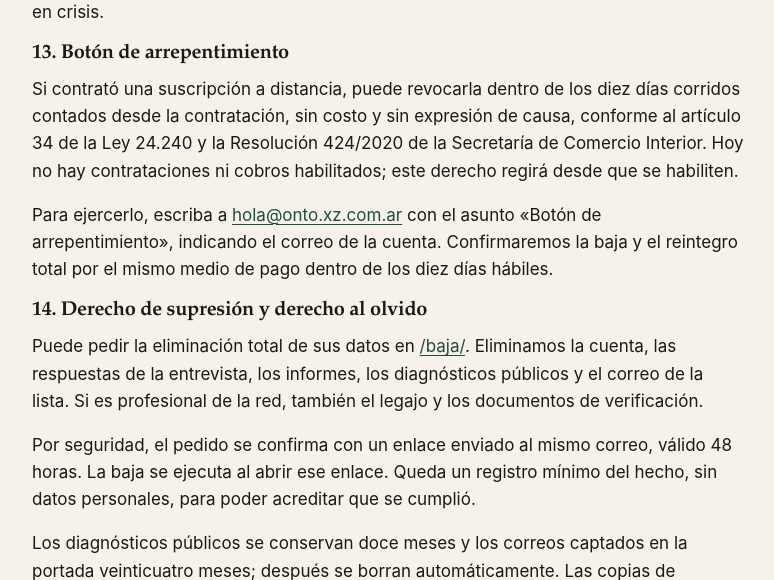
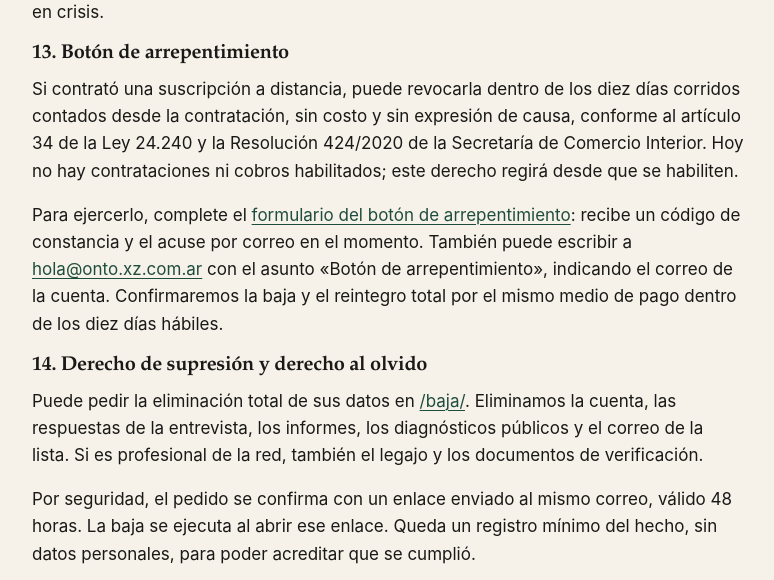
Before and after one commit to leoivars/onto-ia, a Django app: page /legal/ in a window 1280 px wide. Shown: the part 3328-3908 px from the top of the page, without its empty margins (252-1026 px from the left). Run offline with Django 5.2, Linux system fonts and the light colour scheme; data comes from the database, SQL or seed files in the repository.

Commit message:
feat: formulario del botón de arrepentimiento con constancia y acuses

```diff
--- a/config/urls.py
+++ b/config/urls.py
@@ -17,6 +17,7 @@ urlpatterns = [
     path("legal/", wv.legal, name="legal"),
     path("ayuda/", wv.ayuda_view, name="ayuda"),
     path("baja/", wv.baja, name="baja"),
+    path("arrepentimiento/", wv.arrepentimiento, name="arrepentimiento"),
     path("baja/<str:token>/", wv.baja_confirmar, name="baja_confirmar"),
     path("baja-correos/<str:token>/", wv.baja_correos, name="baja_correos"),
     path("ig/<slug:nombre>.jpg", wv.publicacion_imagen, name="publicacion_imagen"),
--- a/templates/base.html
+++ b/templates/base.html
@@ -63,7 +63,7 @@
         <a href="{% url 'ayuda' %}"><strong>Necesito ayuda ahora</strong></a>
         <a href="{% url 'legal' %}">Términos y privacidad</a>
         <a href="{% url 'pricing' %}">Precios</a>
-        <a href="{% url 'legal' %}#arrepentimiento">Botón de arrepentimiento</a>
+        <a href="{% url 'arrepentimiento' %}">Botón de arrepentimiento</a>
       </div>
     </div>
     <div class="wrap tiny muted">© {% now "Y" %} {{ SITE_NAME }} · Mendoza, Argentina</div>
--- a/templates/web/gestion.html
+++ b/templates/web/gestion.html
@@ -120,6 +120,11 @@
         <p class="kicker">Correos</p>
         <p class="small">{{ secuencia_pendiente }} correos de seguimiento programados sin enviar.</p>
         <a class="btn btn-sm btn-ghost" href="{% url 'admin:web_emailsecuencia_changelist' %}">Ver secuencia</a>
+        {% if arrepentimientos %}
+          <p class="small" style="margin-top:10px;"><strong>{{ arrepentimientos }} solicitud(es) de
+            arrepentimiento sin responder.</strong> El plazo es de diez días hábiles.</p>
+          <a class="btn btn-sm btn-ghost" href="{% url 'admin:web_arrepentimiento_changelist' %}">Ver solicitudes</a>
+        {% endif %}
       </div>
       <div class="card">
         <p class="kicker">Accesos</p>
--- a/templates/web/legal.html
+++ b/templates/web/legal.html
@@ -144,7 +144,9 @@
       de la Ley 24.240 y la Resolución 424/2020 de la Secretaría de Comercio Interior.
       {% if not pagos_activos %}Hoy no hay contrataciones ni cobros habilitados; este derecho regirá
       desde que se habiliten.{% endif %}</p>
-    <p>Para ejercerlo, escriba a
+    <p>Para ejercerlo, complete el
+      <a href="{% url 'arrepentimiento' %}">formulario del botón de arrepentimiento</a>: recibe un
+      código de constancia y el acuse por correo en el momento. También puede escribir a
       <a href="mailto:{{ contacto }}?subject=Bot%C3%B3n%20de%20arrepentimiento">{{ contacto }}</a>
       con el asunto «Botón de arrepentimiento», indicando el correo de la cuenta. Confirmaremos la
       baja y el reintegro total por el mismo medio de pago dentro de los diez días hábiles.</p>
--- a/web/models.py
+++ b/web/models.py
@@ -1,4 +1,4 @@
-from datetime import date
+from datetime import date, timedelta
 
 from django.conf import settings
 from django.db import models
@@ -269,3 +269,39 @@ class DispositivoTOTP(models.Model):
     def __str__(self):
         estado = "activo" if self.confirmado_en else "sin confirmar"
         return f"{self.user} · {estado}"
+
+
+class Arrepentimiento(models.Model):
+    """Solicitud de revocación de una contratación a distancia (Res. 424/2020).
+
+    Se registra siempre, aunque el correo de acuse falle: la constancia es la que
+    acredita que el pedido existió y cuándo entró.
+    """
+
+    ESTADOS = [
+        ("recibida", "Recibida"),
+        ("respondida", "Respondida"),
+        ("rechazada", "Rechazada"),
+    ]
+
+    codigo = models.CharField(max_length=12, unique=True)
+    email = models.EmailField()
+    nombre = models.CharField(max_length=120, blank=True)
+    detalle = models.TextField(blank=True, help_text="Lo que escribió la persona.")
+    estado = models.CharField(max_length=12, choices=ESTADOS, default="recibida")
+    creada = models.DateTimeField(auto_now_add=True)
+    respondida_en = models.DateTimeField(null=True, blank=True)
+    nota = models.TextField(blank=True, help_text="Respuesta interna, no se envía.")
+
+    class Meta:
+        ordering = ("-creada",)
+        verbose_name = "solicitud de arrepentimiento"
+        verbose_name_plural = "solicitudes de arrepentimiento"
+
+    def __str__(self):
+        return f"{self.codigo} · {self.email} · {self.get_estado_display()}"
+
+    @property
+    def vence(self):
+        """Último día para responder: diez días hábiles desde la recepción."""
+        return self.creada + timedelta(days=14)
--- a/web/views.py
+++ b/web/views.py
@@ -438,7 +438,7 @@ def gestion(request):
 
     from . import analitica_ig, instagram
     from .metricas import resumen as resumen_metricas
-    from .models import EmailSecuencia, Lead, Publicacion
+    from .models import Arrepentimiento, EmailSecuencia, Lead, Publicacion
 
     carpeta = Path(cfg.MEDIA_ROOT) / "publicaciones"
 
@@ -489,6 +489,88 @@ def gestion(request):
             created_at__gte=timezone.now() - timedelta(days=7)).count(),
         "leads": Lead.objects.count(),
         "secuencia_pendiente": EmailSecuencia.objects.filter(enviado=False).count(),
+        "arrepentimientos": Arrepentimiento.objects.filter(estado="recibida").count(),
         "ip": request.META.get("HTTP_CF_CONNECTING_IP") or request.META.get("REMOTE_ADDR", ""),
         "token_ig": bool(getattr(cfg, "IG_TOKEN", "") or __import__("os").environ.get("IG_TOKEN")),
     })
+
+
+# ------------------------------------------------------- botón de arrepentimiento
+
+def _codigo_arrepentimiento():
+    import secrets
+
+    alfabeto = "ABCDEFGHJKLMNPQRSTUVWXYZ23456789"
+    return "AR-" + "".join(secrets.choice(alfabeto) for _ in range(6))
+
+
+def arrepentimiento(request):
+    """Formulario del botón de arrepentimiento (Res. 424/2020, art. 34 Ley 24.240).
+
+    Registra el pedido siempre y manda dos correos: acuse a la persona y aviso
+    interno. Si el envío falla, la constancia queda igual.
+    """
+    from django.conf import settings as cfg
+    from django.core.cache import cache
+    from django.core.mail import send_mail
+    from django.utils import timezone as tz
+
+    from .models import Arrepentimiento
+
+    if request.method == "POST":
+        # Trampa para robots: el campo va oculto y una persona no lo ve.
+        if (request.POST.get("empresa") or "").strip():
+            return render(request, "web/arrepentimiento_ok.html", {"codigo": "AR-RECIBIDO"})
+
+        email = (request.POST.get("email") or "").strip().lower()
+        nombre = (request.POST.get("nombre") or "").strip()[:120]
+        detalle = (request.POST.get("detalle") or "").strip()[:2000]
+
+        clave = f"arrepentimiento:{email}"
+        intentos = cache.get(clave, 0)
+        if intentos >= 3:
+            messages.error(request, "Ya recibimos varios pedidos con ese correo. "
+                                    "Escríbanos directamente y lo resolvemos.")
+            return redirect("arrepentimiento")
+        if not email or "@" not in email:
+            messages.error(request, "Necesitamos el correo con el que contrató, para poder ubicar la cuenta.")
+            return render(request, "web/arrepentimiento.html", {"email": email, "nombre": nombre,
+                                                                "detalle": detalle})
+
+        solicitud = Arrepentimiento.objects.create(
+            codigo=_codigo_arrepentimiento(), email=email, nombre=nombre, detalle=detalle)
+        cache.set(clave, intentos + 1, 3600)
+
+        texto = (
+            f"Recibimos su pedido de arrepentimiento.\n\n"
+            f"Código: {solicitud.codigo}\n"
+            f"Fecha de recepción: {tz.localtime(solicitud.creada):%d/%m/%Y %H:%M}\n\n"
+            "Usted revocó la contratación dentro de los diez días corridos, sin costo y sin "
+            "expresión de causa, conforme al artículo 34 de la Ley 24.240 y la Resolución "
+            "424/2020. Damos de baja la suscripción y reintegramos el importe total por el mismo "
+            "medio de pago.\n\n"
+            "Le confirmamos la baja y el reintegro dentro de los diez días hábiles. Guarde este "
+            "código: es la constancia de que el pedido entró.\n\n"
+            f"Si necesita algo más, responda este correo o escriba a {cfg.CONTACT_EMAIL}.\n"
+        )
+        try:
+            send_mail(f"Recibimos su pedido de arrepentimiento · {solicitud.codigo}",
+                      texto, cfg.DEFAULT_FROM_EMAIL, [email], fail_silently=False)
+        except Exception:  # el pedido ya está registrado: el correo no lo condiciona
+            logger.exception("No se pudo enviar el acuse de arrepentimiento %s", solicitud.codigo)
+
+        try:
+            send_mail(f"[Onto] Arrepentimiento {solicitud.codigo} · {email}",
+                      f"Solicitud registrada el {tz.localtime(solicitud.creada):%d/%m/%Y %H:%M}.\n"
+                      f"Correo de la cuenta: {email}\n"
+                      f"Nombre: {nombre or '(no indicado)'}\n\n"
+                      f"Detalle:\n{detalle or '(sin detalle)'}\n\n"
+                      f"Responder dentro de los diez días hábiles. Panel: /admin/web/arrepentimiento/\n",
+                      cfg.DEFAULT_FROM_EMAIL, [cfg.CONTACT_EMAIL], fail_silently=True)
+        except Exception:
+            logger.exception("No se pudo avisar internamente el arrepentimiento %s", solicitud.codigo)
+
+        return render(request, "web/arrepentimiento_ok.html", {"codigo": solicitud.codigo,
+                                                               "email": email})
+
+    return render(request, "web/arrepentimiento.html")
```
Also changed, not shown: templates/web/arrepentimiento.html (added, +47 -0 lines), templates/web/arrepentimiento_ok.html (added, +33 -0 lines), tests/test_arrepentimiento.py (added, +63 -0 lines), web/admin.py (+18 -1 lines), web/migrations/0011_arrepentimiento.py (added).
